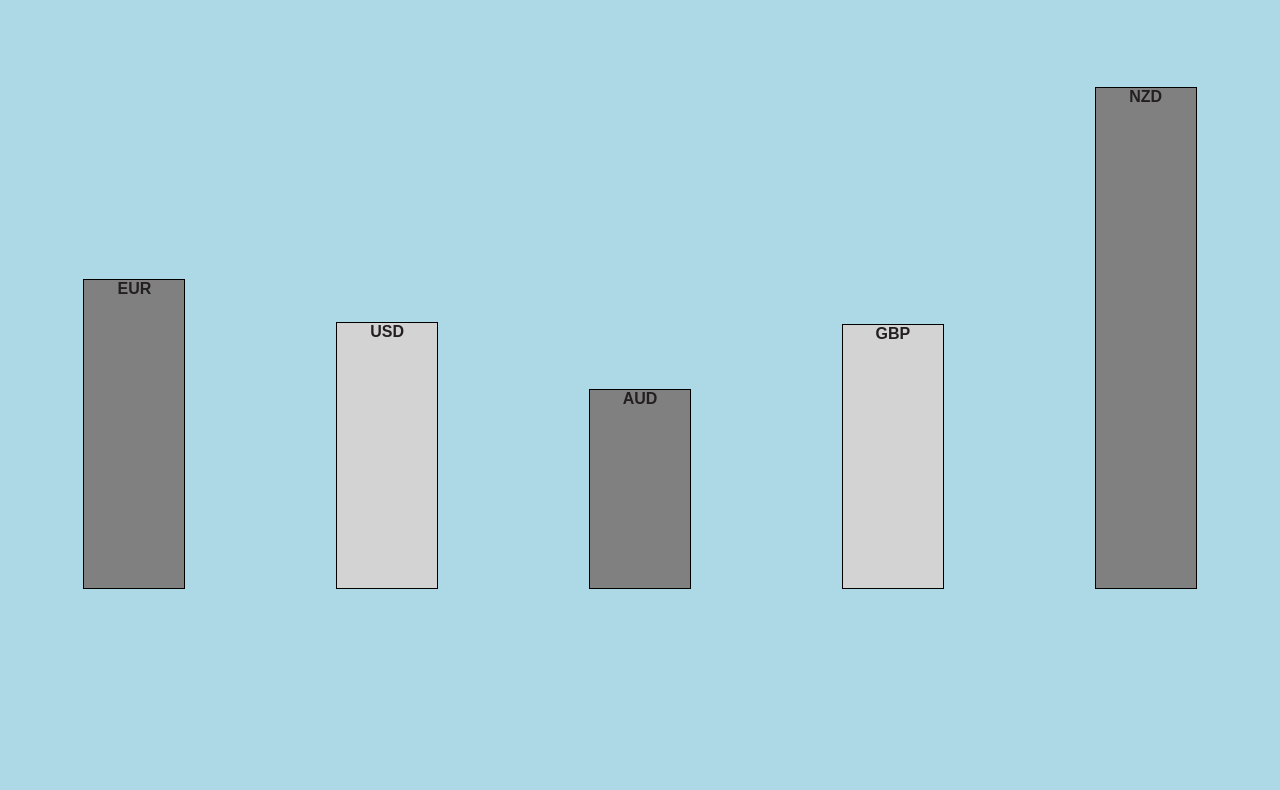
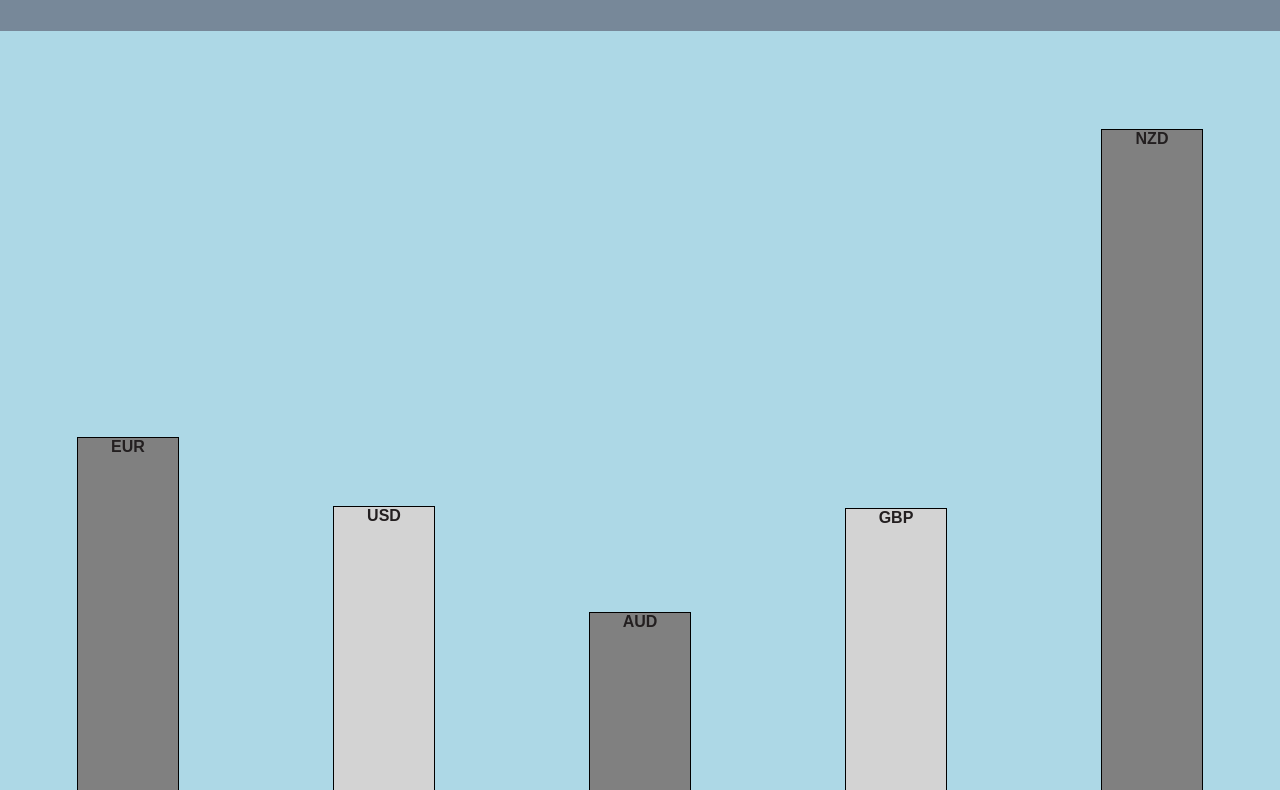
Before and after one commit to jadonhoang/currency-exchange-rate, a plain HTML site: page index.html in a window 1280 px wide. Shown: the part 119-909 px from the top of the page. Before the commit the page ends 800 px from the top, so only its background shows below. Drawn offline with Linux system fonts and the light colour scheme.

Commit message:
css fix to make bar charts at bottom of screen

```diff
--- a/css/site.css
+++ b/css/site.css
@@ -4,11 +4,13 @@
     --backgroundcolor: #ADD8E6;
     --text-color: #231F20;
     --odd-bar-color: #D3D3D3;
+    --page-spacing: auto;
 }
 
 
 body {
     background-color: var(--backgroundcolor);
+    margin: 0;
 }
 
 /* Creates the style forNavBar at the top of the page and has a hover action */
@@ -26,6 +28,7 @@ body {
     border-color: var(--bg-color);
     transition: 1s;
     margin-bottom: 100px;
+
 }
 
 .NavBar:hover{
@@ -39,8 +42,9 @@ body {
     flex-direction: row;
     justify-content: space-around;
     margin-left: var(--page-spacing);
-    height: 500px;
+    height: 100vh;
     align-items: flex-end;
+    flex: 1 0 auto;
 
 }
 
```
